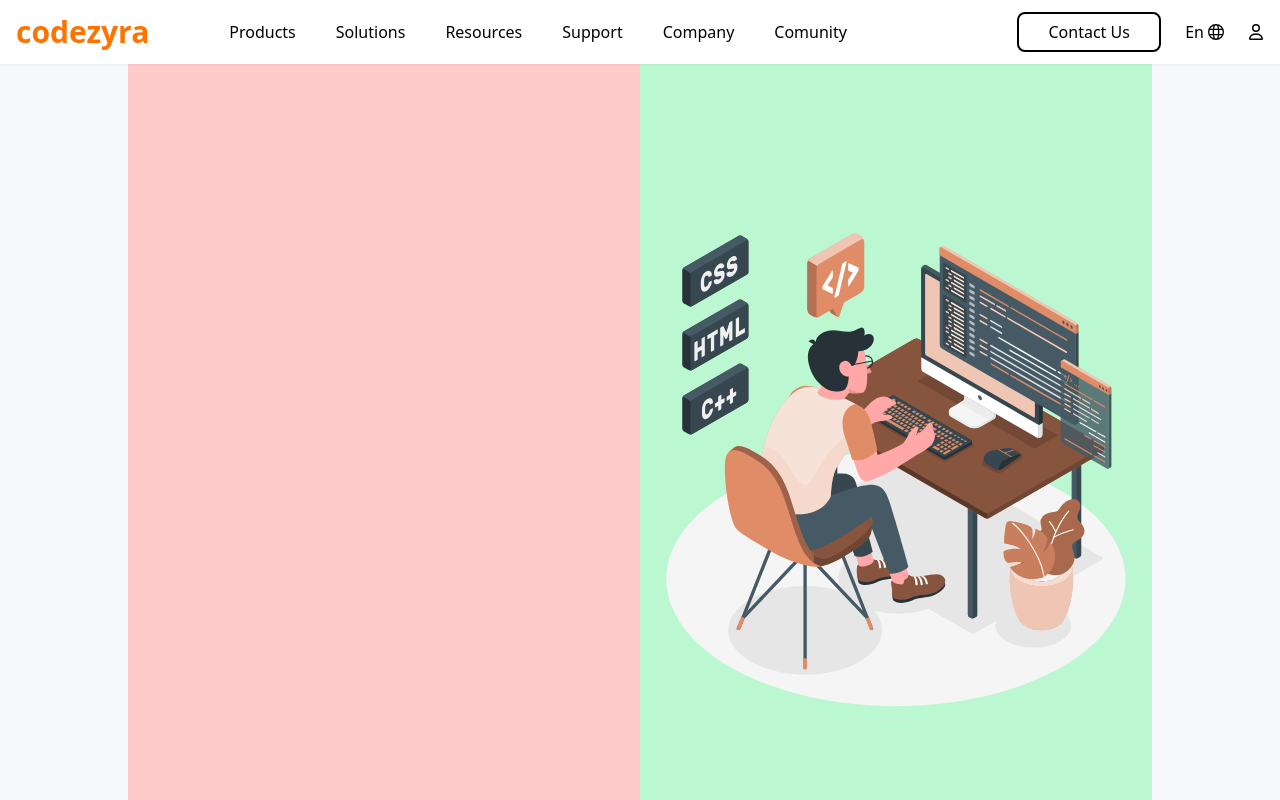
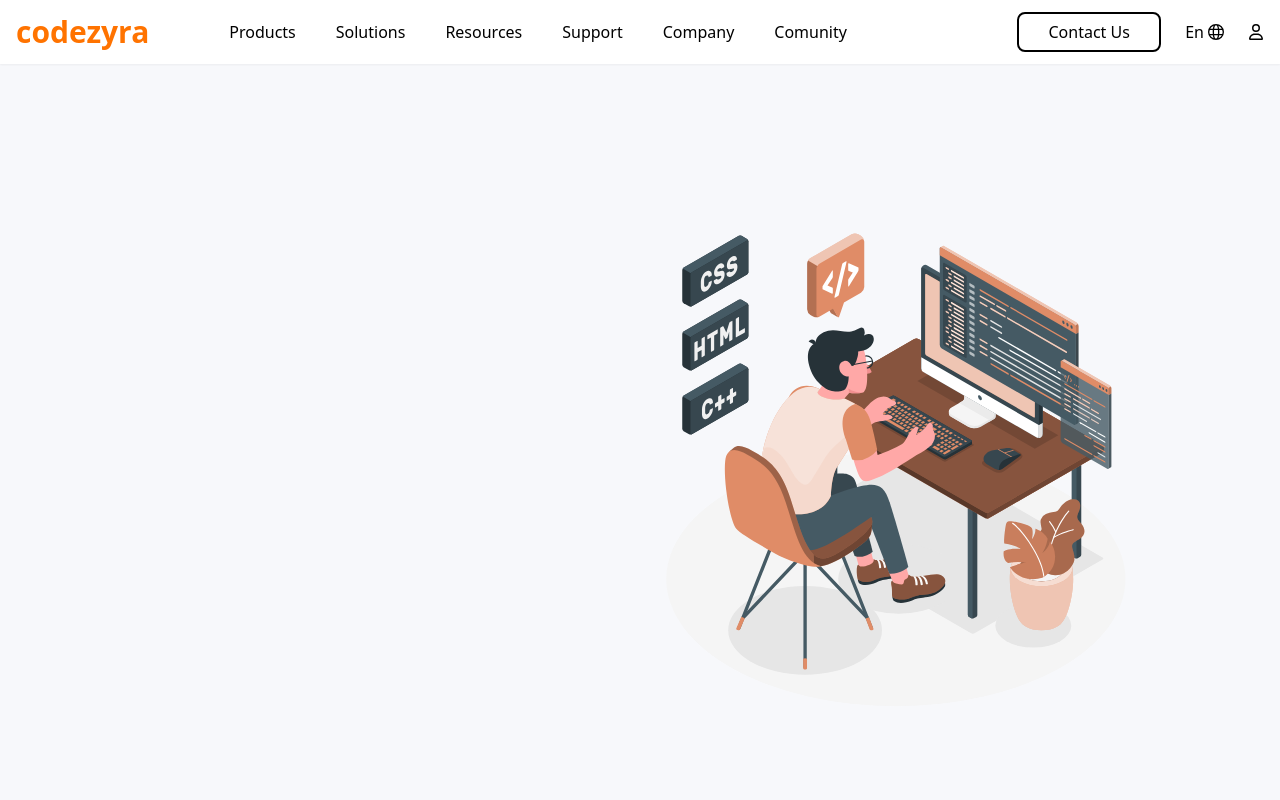
Before and after one commit to Sudila-Jayasekara/codezyra, a React (Vite) app in the folder frontend/: page / in a window 1280 px wide. Shown: the top 800 px of the page. Built offline with nearby package versions, Linux system fonts and the light colour scheme.

Commit message:
Update HomePage.jsx

```diff
--- a/frontend/src/pages/HomePage.jsx
+++ b/frontend/src/pages/HomePage.jsx
@@ -18,10 +18,10 @@ const HomePage = () => {
     <div className="mt-10 pt-6 max-w-screen-2xl mx-auto">
 
       <Container bgColor="bg-backgroundLightGray">
-        <div className="flex-1 flex justify-center md:justify-start items-end bg-red-200 ">
+        <div className="flex-1 flex justify-center md:justify-start items-end ">
           <h1 className="text-4xl font-bold text-black">About CodeZyra</h1>
         </div>
-        <div className="flex-1 flex justify-center items-center bg-green-200">
+        <div className="flex-1 flex justify-center items-center ">
           <img src={amico} alt="amico" className="w-full max-w-md md:max-w-lg" />
         </div>
       </Container>
```
